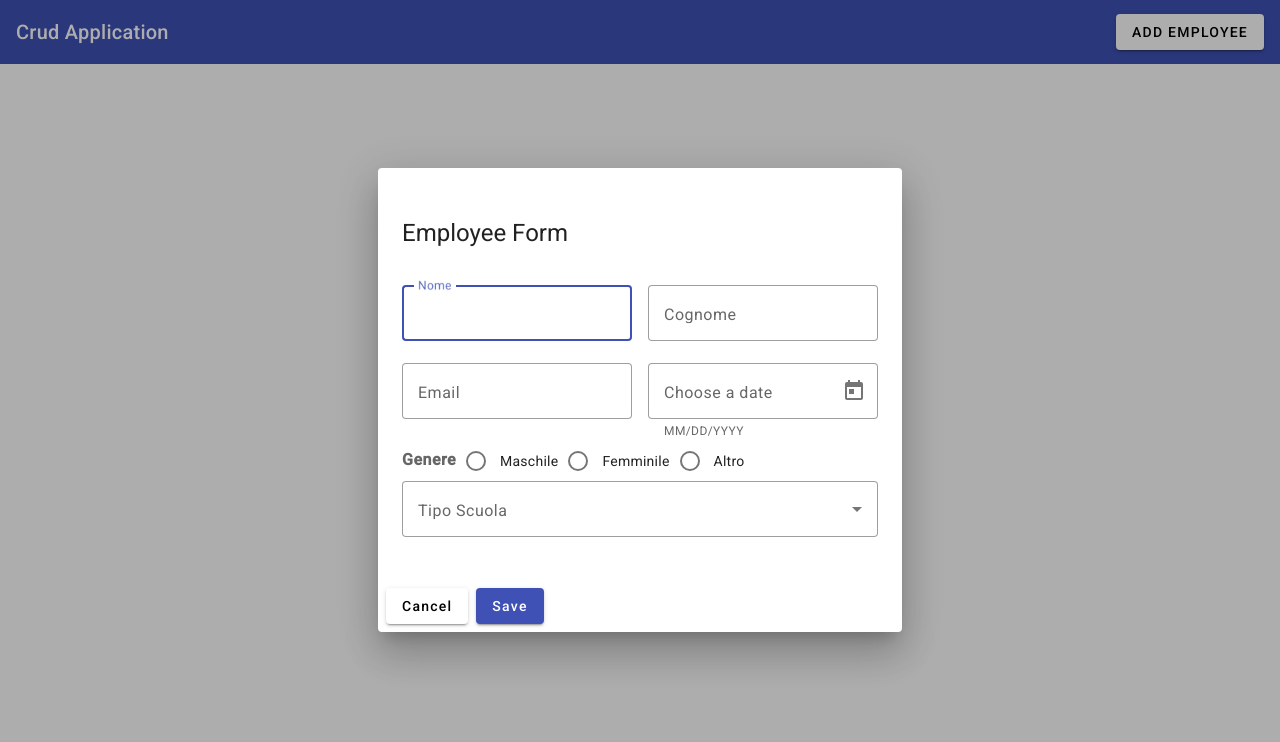
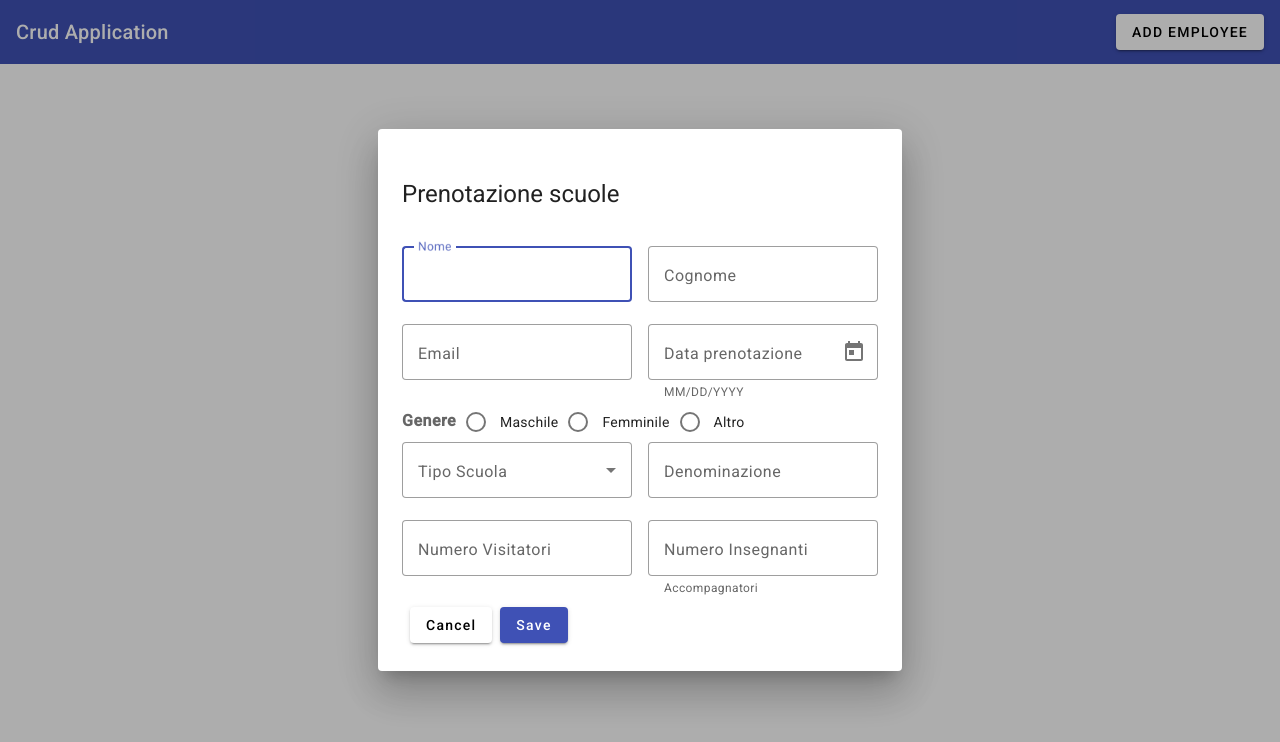
Before and after one commit to Toto-lonardo/angular-tutorial, an Angular app: page / in a window 1280 px wide. Both pictures are taken after a click on the button "ADD EMPLOYEE". Shown: the top 742 px of the page. Built offline with nearby package versions, Linux system fonts and the light colour scheme.

Commit message:
Setup Form Field

```diff
--- a/src/app/app.module.ts
+++ b/src/app/app.module.ts
@@ -15,6 +15,7 @@ import {MatDatepickerModule} from '@angular/material/datepicker';
 import {MatNativeDateModule} from '@angular/material/core';
 import { MatRadioModule} from '@angular/material/radio'
 import { MatSelectModule} from '@angular/material/select'
+import { ReactiveFormsModule } from '@angular/forms';
 
 @NgModule({
   declarations: [
@@ -35,6 +36,7 @@ import { MatSelectModule} from '@angular/material/select'
     MatNativeDateModule,
     MatRadioModule,
     MatSelectModule,
+    ReactiveFormsModule,
   ],
   providers: [],
   bootstrap: [AppComponent]
--- a/src/app/emp-add-edit/emp-add-edit.component.html
+++ b/src/app/emp-add-edit/emp-add-edit.component.html
@@ -1,5 +1,5 @@
 <div mat-dialog-title>
-  <h1>Employee Form </h1>
+  <h1>Prenotazione scuole</h1>
 </div>
 <div mat-dialog-content class="content">
   <div class="row">
@@ -18,13 +18,12 @@
       <input matInput type="email" placeholder="pippo@example.it">
     </mat-form-field>
     <mat-form-field appearance="outline">
-      <mat-label>Choose a date</mat-label>
+      <mat-label>Data prenotazione</mat-label>
       <input matInput [matDatepicker]="picker">
       <mat-hint>MM/DD/YYYY</mat-hint>
       <mat-datepicker-toggle matIconSuffix [for]="picker"></mat-datepicker-toggle>
       <mat-datepicker #picker></mat-datepicker>
     </mat-form-field>
-
   </div>
   <div class="row">
     <mat-radio-group aria-label="Select an option">
@@ -42,7 +41,21 @@
         </mat-option>
       </mat-select>
     </mat-form-field>
+    <mat-form-field appearance="outline">
+      <mat-label>Denominazione</mat-label>
+      <input matInput type="text" placeholder="Ex. Navigare srl..">
+    </mat-form-field>
   </div>
+  <div class="row">
+    <mat-form-field appearance="outline">
+      <mat-label>Numero Visitatori</mat-label>
+      <input matInput type="text" placeholder="Ex. Navigare srl.." type="number">
+    </mat-form-field>
+    <mat-form-field appearance="outline">
+      <mat-label>Numero Insegnanti</mat-label>
+      <input matInput type="text" placeholder="Es: 1,2,3...">
+      <mat-hint>Accompagnatori</mat-hint>
+    </mat-form-field>
 </div>
 <div mat-dialog-actions>
   <button mat-raised-button>Cancel</button>
--- a/src/app/emp-add-edit/emp-add-edit.component.scss
+++ b/src/app/emp-add-edit/emp-add-edit.component.scss
@@ -9,3 +9,10 @@
     width: 100%;
   }
 }
+
+.action {
+  padding: 0px 0px 0px;
+  button {
+  flex: 1;
+  }
+}
--- a/src/app/emp-add-edit/emp-add-edit.component.ts
+++ b/src/app/emp-add-edit/emp-add-edit.component.ts
@@ -1,4 +1,5 @@
 import { Component } from '@angular/core';
+import { FormBuilder, FormGroup } from '@angular/forms';
 
 @Component({
   selector: 'app-emp-add-edit',
@@ -6,6 +7,8 @@ import { Component } from '@angular/core';
   styleUrls: ['./emp-add-edit.component.scss']
 })
 export class EmpAddEditComponent {
+  empForm: FormGroup;
+
   education: string[] = [
   'Asilo',
   'Elementare',
@@ -13,4 +16,18 @@ export class EmpAddEditComponent {
   'Superiori',
   'Universita',
   ]
+
+  constructor(private _fb: FormBuilder) {
+    this.empForm = this._fb.group({
+      firstName: '',
+      lastName: '',
+      email: '',
+      dpr: '',
+      gender: '',
+      tscuola: '',
+      denominazione: '',
+      numvisitatori: '',
+      numinsegnanti: '',
+    })
+  }
 }
```
Lines whose indentation alone changed are shown as unchanged.
